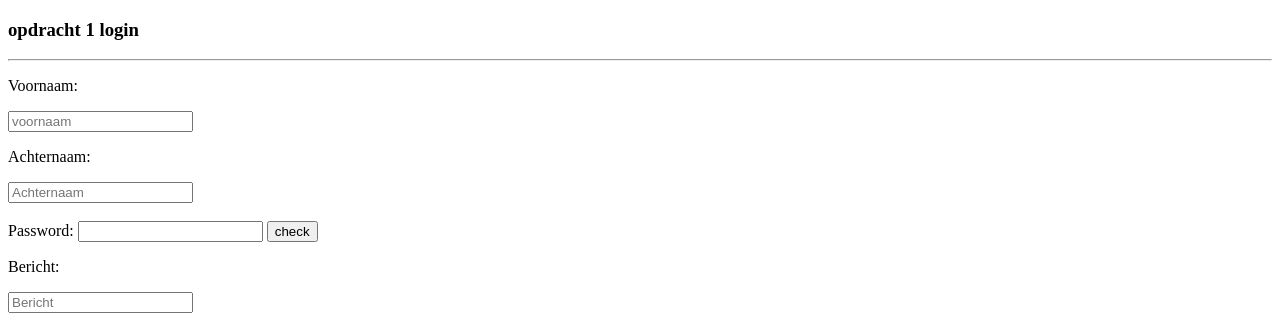
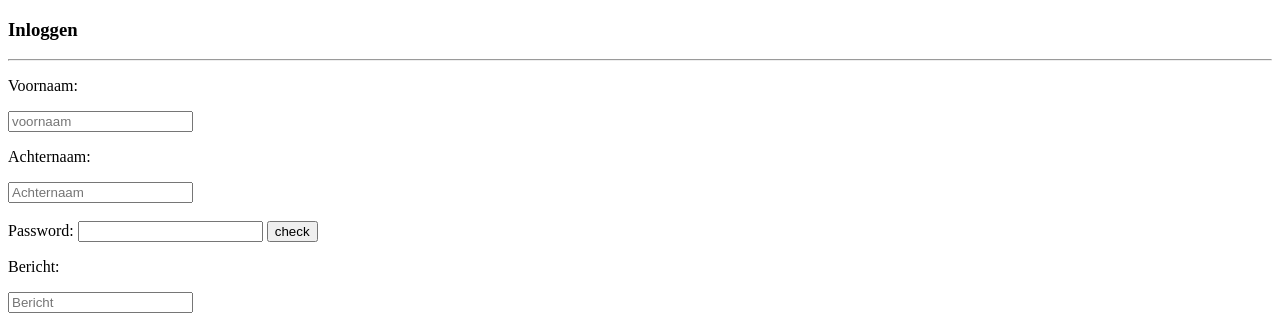
Before and after one commit to EmreCali93/jaar2opdrachtenp1, a PHP site: the page made by login formulier.php in a window 1280 px wide. Shown: the top 317 px of the page. Run offline with PHP 8.4, Linux system fonts and the light colour scheme.

Commit message:
Naam aangepast

```diff
--- a/login formulier.php
+++ b/login formulier.php
@@ -4,7 +4,7 @@
 	</head>
 <body>
 
-	<h3>opdracht 1 login</h3>
+	<h3>Inloggen</h3>
 	<hr/>
 
 	<form action="" method="POST">
```
